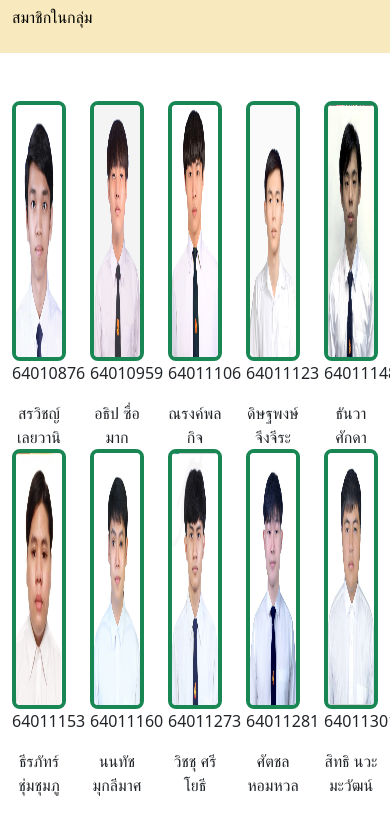
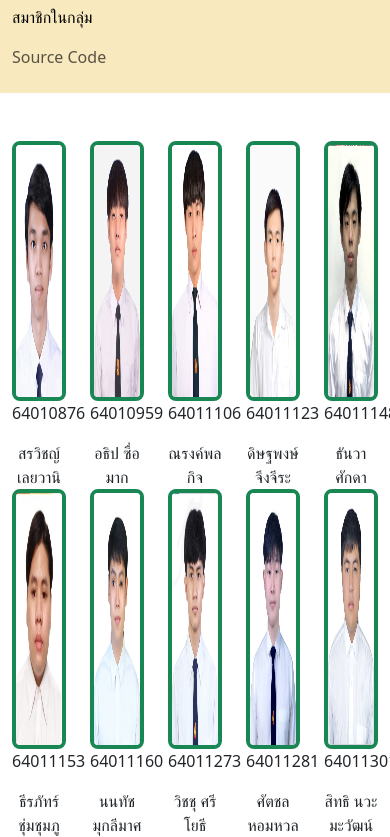
Before and after one commit to NGUP-J/TOC, a plain HTML site: page members.html in a window 390 px wide. Both pictures are taken after a click on the button "Toggle navigation". Shown: the part 53-890 px from the top of the page. Before the commit the page ends 850 px from the top, so only its background shows below. Drawn offline with nearby package versions, Linux system fonts and the light colour scheme.

Commit message:
Add link to source code in github

```diff
--- a/members.html
+++ b/members.html
@@ -1,32 +1,61 @@
 <!DOCTYPE html>
 <html lang="en">
-
   <head>
-    <meta charset="UTF-8">
-    <meta name="viewport" content="width=device-width, initial-scale=1.0">
+    <meta charset="UTF-8" />
+    <meta name="viewport" content="width=device-width, initial-scale=1.0" />
     <title>TOC</title>
     <link rel="stylesheet" href="style.css" />
-    <link rel="preconnect" href="https://fonts.googleapis.com">
-    <link rel="preconnect" href="https://fonts.gstatic.com" crossorigin>
-    <link href="https://fonts.googleapis.com/css2?family=Kanit:wght@100;400&display=swap" rel="stylesheet">
-    <link href="https://cdn.jsdelivr.net/npm/bootstrap@5.3.2/dist/css/bootstrap.min.css" rel="stylesheet" integrity="sha384-T3c6CoIi6uLrA9TneNEoa7RxnatzjcDSCmG1MXxSR1GAsXEV/Dwwykc2MPK8M2HN" crossorigin="anonymous">
-    <script src="https://cdn.jsdelivr.net/npm/bootstrap@5.3.2/dist/js/bootstrap.bundle.min.js" integrity="sha384-C6RzsynM9kWDrMNeT87bh95OGNyZPhcTNXj1NW7RuBCsyN/o0jlpcV8Qyq46cDfL" crossorigin="anonymous"></script>
+    <link rel="preconnect" href="https://fonts.googleapis.com" />
+    <link rel="preconnect" href="https://fonts.gstatic.com" crossorigin />
+    <link
+      href="https://fonts.googleapis.com/css2?family=Kanit:wght@100;400&display=swap"
+      rel="stylesheet"
+    />
+    <link
+      href="https://cdn.jsdelivr.net/npm/bootstrap@5.3.2/dist/css/bootstrap.min.css"
+      rel="stylesheet"
+      integrity="sha384-T3c6CoIi6uLrA9TneNEoa7RxnatzjcDSCmG1MXxSR1GAsXEV/Dwwykc2MPK8M2HN"
+      crossorigin="anonymous"
+    />
+    <script
+      src="https://cdn.jsdelivr.net/npm/bootstrap@5.3.2/dist/js/bootstrap.bundle.min.js"
+      integrity="sha384-C6RzsynM9kWDrMNeT87bh95OGNyZPhcTNXj1NW7RuBCsyN/o0jlpcV8Qyq46cDfL"
+      crossorigin="anonymous"
+    ></script>
   </head>
 
   <body>
     <header>
-        <nav class="navbar navbar-expand-lg navbar-light ">
+      <nav class="navbar navbar-expand-lg navbar-light">
         <div class="container-fluid">
-                <a class="navbar-brand fs-4 fw-bold" href="/index.html">Username Game</a>
-                <button class="navbar-toggler" type="button" data-bs-toggle="collapse"
-                    data-bs-target="#navbarSupportedContent" aria-controls="navbarSupportedContent"
-                    aria-expanded="false" aria-label="Toggle navigation">
+          <a class="navbar-brand fs-4 fw-bold" href="/index.html"
+            >Username Game</a
+          >
+          <button
+            class="navbar-toggler"
+            type="button"
+            data-bs-toggle="collapse"
+            data-bs-target="#navbarSupportedContent"
+            aria-controls="navbarSupportedContent"
+            aria-expanded="false"
+            aria-label="Toggle navigation"
+          >
             <span class="navbar-toggler-icon"></span>
           </button>
           <div class="collapse navbar-collapse" id="navbarSupportedContent">
             <ul class="navbar-nav me-auto mb-2 mb-lg-0">
               <li class="nav-item">
-                            <a class="nav-link active" aria-current="page" href="/members.html">สมาชิกในกลุ่ม</a>
+                <a
+                  class="nav-link active"
+                  aria-current="page"
+                  href="/members.html"
+                  >สมาชิกในกลุ่ม</a
+                >
+              </li>
+              <li class="nav-item">
+                <a class="nav-link" aria-current="page" href="/source-code.html"
+                  >Source Code</a
+                >
               </li>
             </ul>
           </div>
@@ -34,54 +63,122 @@
       </nav>
     </header>
     <main>
-
-        <div id = "member-container"class="container py-5">
-            <div class="row row-cols-5 row-cols-auto justify-content-center text-center gy-5">
-                <div class="col mem-id text-center ">
-                    <img class="border border-4 rounded-3 border-success" src="/picture/64010876.png" alt="member" width="200" height="260">
-                    <p>64010876</p> <p>สรวิชญ์ เลยวานิชย์เจริญ</p>
-                </div>
-                <div class="col mem-id  ">
-                    <img class="border border-4 rounded-3 border-success" src="/picture/64010959.png" alt="member" width="200" height="260">
-                    <p>64010959</p> <p> อธิป ซื่อมาก</p>
+      <div id="member-container" class="container py-5">
+        <div
+          class="row row-cols-5 row-cols-auto justify-content-center text-center gy-5"
+        >
+          <div class="col mem-id text-center">
+            <img
+              class="border border-4 rounded-3 border-success"
+              src="/picture/64010876.png"
+              alt="member"
+              width="200"
+              height="260"
+            />
+            <p>64010876</p>
+            <p>สรวิชญ์ เลยวานิชย์เจริญ</p>
           </div>
           <div class="col mem-id">
-                    <img class="border border-4 rounded-3 border-success" src="/picture/64011106.png" alt="member" width="200" height="260">
-                    <p>64011106 </p> <p>ณรงค์พล กิจรังสรรค์</p>
+            <img
+              class="border border-4 rounded-3 border-success"
+              src="/picture/64010959.png"
+              alt="member"
+              width="200"
+              height="260"
+            />
+            <p>64010959</p>
+            <p>อธิป ซื่อมาก</p>
           </div>
           <div class="col mem-id">
-                    <img class="border border-4 rounded-3 border-success" src="/picture/64011123.png" alt="member" width="200" height="260">
-                    <p>64011123</p> <p> ดิษฐพงษ์ จึงจีระสิทธิ์</p>
+            <img
+              class="border border-4 rounded-3 border-success"
+              src="/picture/64011106.png"
+              alt="member"
+              width="200"
+              height="260"
+            />
+            <p>64011106</p>
+            <p>ณรงค์พล กิจรังสรรค์</p>
           </div>
           <div class="col mem-id">
-                    <img class="border border-4 rounded-3 border-success" src="/picture/64011148.png" alt="member" width="200" height="260">
-                    <p>64011148 </p> <p>ธันวา ศักดารัตน์</p>
+            <img
+              class="border border-4 rounded-3 border-success"
+              src="/picture/64011123.png"
+              alt="member"
+              width="200"
+              height="260"
+            />
+            <p>64011123</p>
+            <p>ดิษฐพงษ์ จึงจีระสิทธิ์</p>
           </div>
           <div class="col mem-id">
-                    <img class="border border-4 rounded-3 border-success" src="/picture/64011153.png" alt="member" width="200" height="260">
-                    <p>64011153 </p> <p>ธีรภัทร์ ชุ่มชุมภู</p>
+            <img
+              class="border border-4 rounded-3 border-success"
+              src="/picture/64011148.png"
+              alt="member"
+              width="200"
+              height="260"
+            />
+            <p>64011148</p>
+            <p>ธันวา ศักดารัตน์</p>
           </div>
           <div class="col mem-id">
-                    <img class="border border-4 rounded-3 border-success" src="/picture/64011160.jpg" alt="member" width="200" height="260">
-                    <p>64011160 </p> <p>นนทัช มุกลีมาศ</p>
+            <img
+              class="border border-4 rounded-3 border-success"
+              src="/picture/64011153.png"
+              alt="member"
+              width="200"
+              height="260"
+            />
+            <p>64011153</p>
+            <p>ธีรภัทร์ ชุ่มชุมภู</p>
           </div>
           <div class="col mem-id">
-                    <img class="border border-4 rounded-3 border-success" src="/picture/64011273.png" alt="member" width="200" height="260">
-                    <p>64011273 </p> <p>วิชชุ ศรีโยธี</p>
+            <img
+              class="border border-4 rounded-3 border-success"
+              src="/picture/64011160.jpg"
+              alt="member"
+              width="200"
+              height="260"
+            />
+            <p>64011160</p>
+            <p>นนทัช มุกลีมาศ</p>
           </div>
           <div class="col mem-id">
-                    <img class="border border-4 rounded-3 border-success" src="/picture/64011281.png" alt="member" width="200" height="260">
-                    <p>64011281 </p> <p>ศัตชล หอมหวล</p>
+            <img
+              class="border border-4 rounded-3 border-success"
+              src="/picture/64011273.png"
+              alt="member"
+              width="200"
+              height="260"
+            />
+            <p>64011273</p>
+            <p>วิชชุ ศรีโยธี</p>
           </div>
           <div class="col mem-id">
-                    <img class="border border-4 rounded-3 border-success" src="/picture/64011301.png" alt="member" width="200" height="260">
-                    <p>64011301 </p> <p>สิทธิ นวะมะวัฒน์</p>
+            <img
+              class="border border-4 rounded-3 border-success"
+              src="/picture/64011281.png"
+              alt="member"
+              width="200"
+              height="260"
+            />
+            <p>64011281</p>
+            <p>ศัตชล หอมหวล</p>
+          </div>
+          <div class="col mem-id">
+            <img
+              class="border border-4 rounded-3 border-success"
+              src="/picture/64011301.png"
+              alt="member"
+              width="200"
+              height="260"
+            />
+            <p>64011301</p>
+            <p>สิทธิ นวะมะวัฒน์</p>
           </div>
         </div>
-
       </div>
-
     </main>
   </body>
-
 </html>
```
Also changed, not shown: index.html (+6 -4 lines), source-code.css (added, +31 -0 lines), source-code.html (added, +78 -0 lines), picture/github-mark.png (added). Lines whose indentation alone changed are shown as unchanged.
